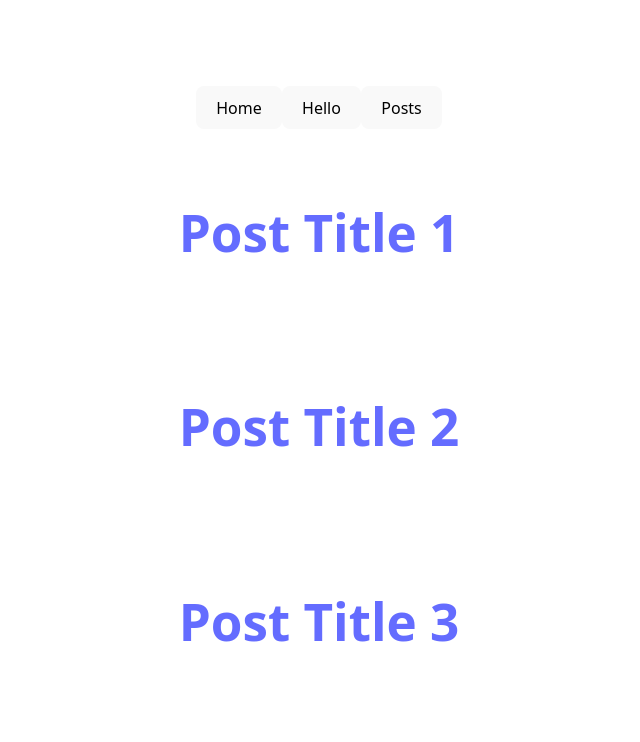
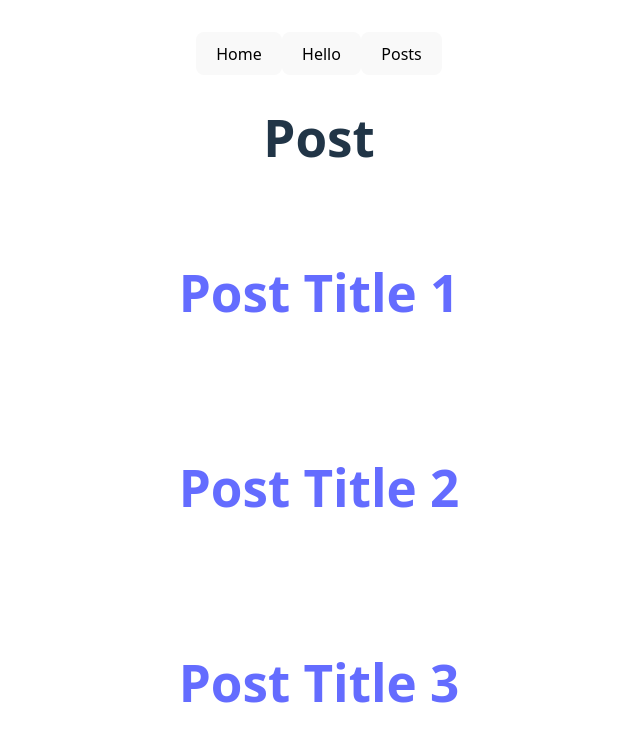
Before and after one commit to halaibrahim867/Learning-ReactJS, a React (Vite) app: page /posts in a window 1280 px wide. Shown: the top 742 px of the page, without its empty margins (321-961 px from the left). Built offline with nearby package versions, Linux system fonts and the light colour scheme.

Commit message:
add nested layout

```diff
--- a/src/App.jsx
+++ b/src/App.jsx
@@ -7,8 +7,9 @@ import Hello from "./Hello";
 import Home from "./Home";
 import PostList from "./PostList";
 import PostDetails from "./PostDetails";
+import NotFound from "./NotFound";
+import PostLayout from "./PostLayout";
 import { postsContext } from "./contexts/postsContext";
-import NotFound from "./NotFound";
 function App() {
   const [count, setCount] = useState(0);
   let postsData = [
@@ -50,9 +51,12 @@ function App() {
           <Route path="/" element={<Home />} />
           <Route path="/home" element={<Home />} />
 
-          <Route path="/posts" element={<PostList />} />
+          <Route path="/posts" element={<PostLayout />}>
+            {/* if the name of path same as prefix replace path with index and equal true same to put index only */}
+            <Route index element={<PostList />} />
 
-          <Route path="/postDetails/:postId" element={<PostDetails />} />
+            <Route path=":postId" element={<PostDetails />} />
+          </Route>
 
           <Route path="*" element={<NotFound />} />
         </Routes>
--- /dev/null
+++ b/src/PostLayout.jsx
@@ -0,0 +1,14 @@
+import { Outlet } from "react-router-dom";
+export default function PostLayout() {
+  return (
+    <>
+      <div>
+        <h1>Post</h1>
+      </div>
+
+      <div>
+        <Outlet />
+      </div>
+    </>
+  );
+}
--- a/src/PostList.jsx
+++ b/src/PostList.jsx
@@ -7,7 +7,7 @@ export default function PostList() {
 
   let postList = posts.map((post) => {
     return (
-      <Link key={post.id} to={`/postDetails/${post.id}`}>
+      <Link key={post.id} to={`/posts/${post.id}`}>
         <div style={{ padding: "30px", marginTop: "10px" }}>
           <h1>{post.title}</h1>
         </div>
```
